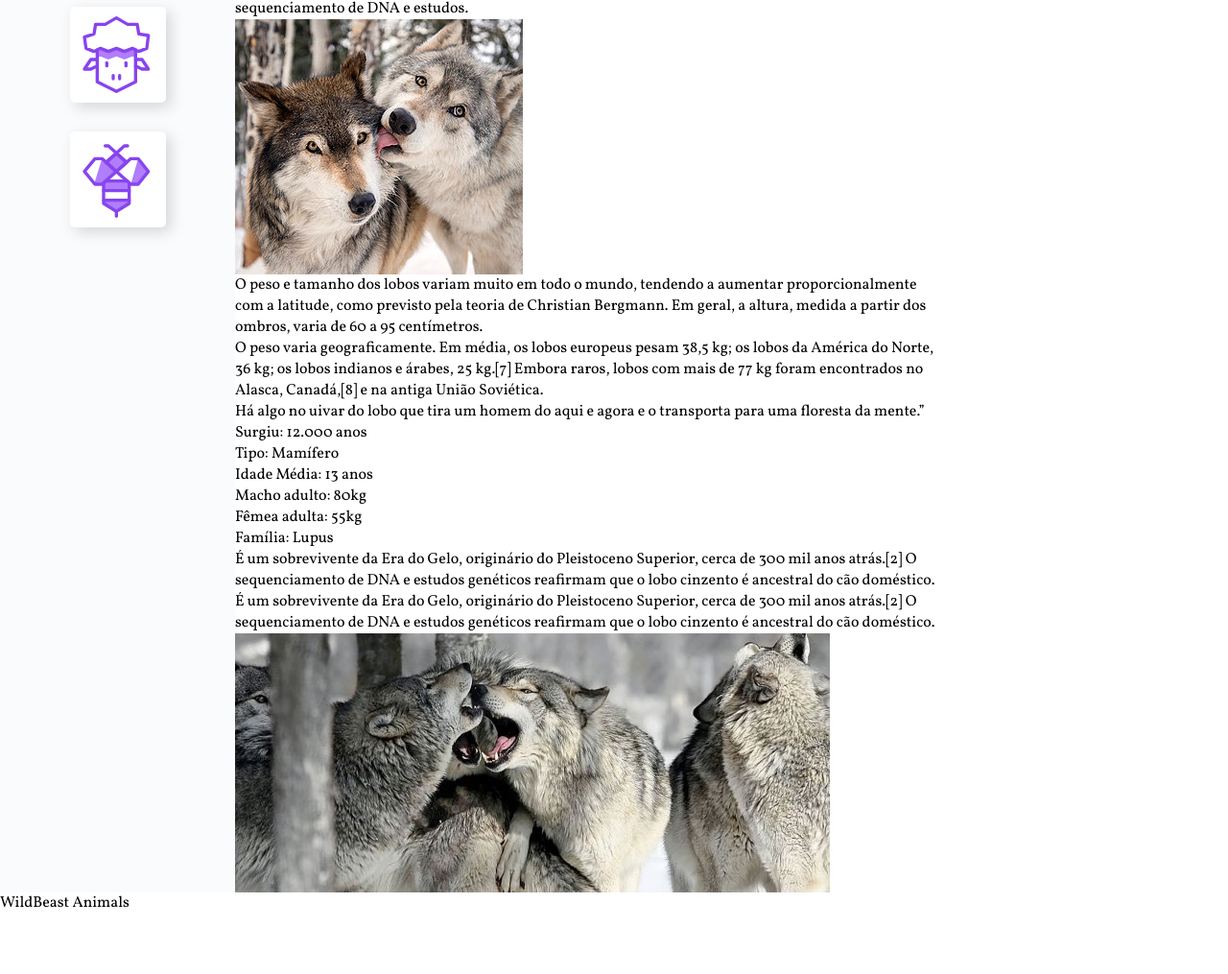
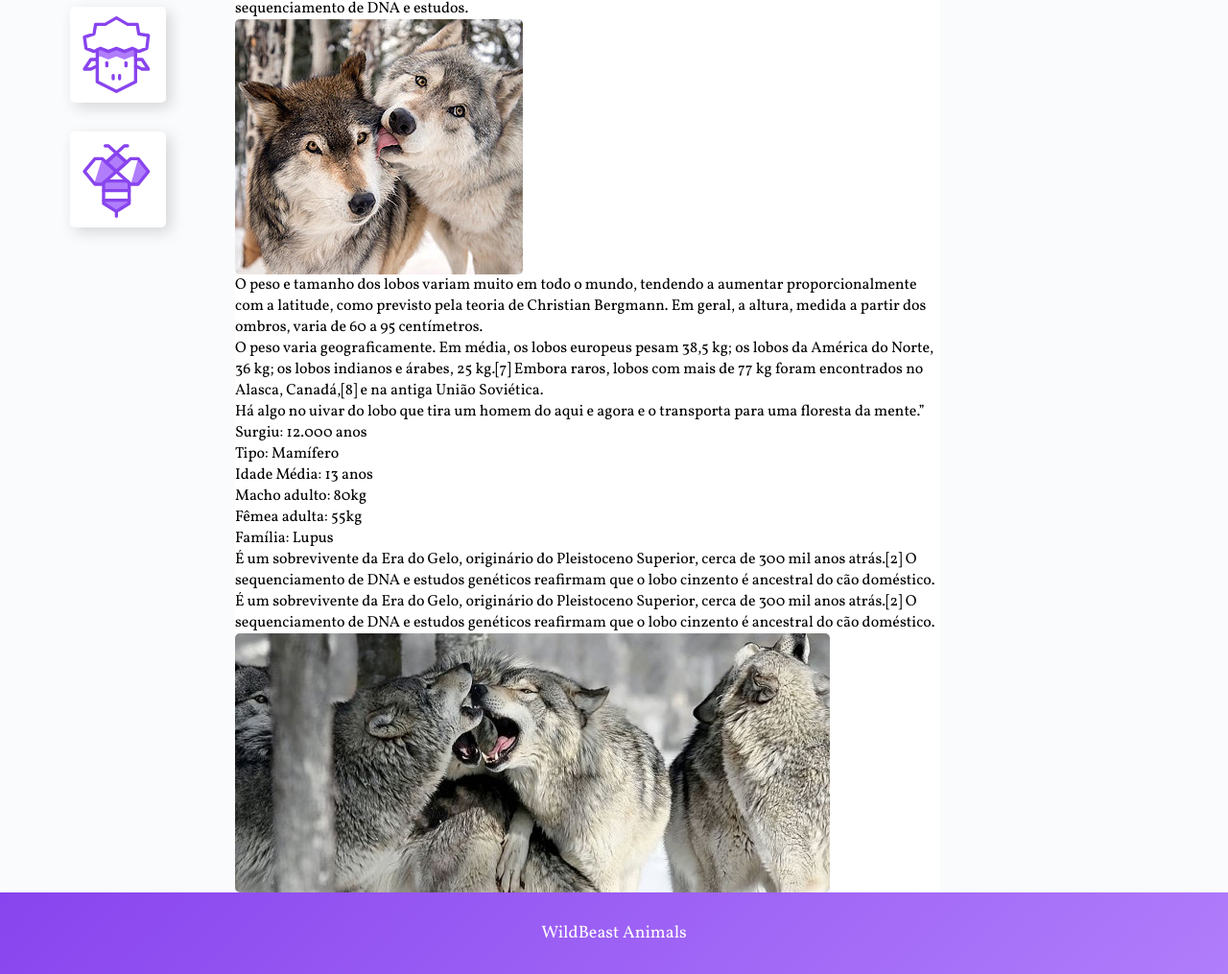
Before and after one commit to KaioCosta62/wildbeast, a plain HTML site: page index.html in a window 1280 px wide. Shown: the part 648-1663 px from the top of the page at 96% size. Before the commit the page ends 1600 px from the top, so only its background shows below. Drawn offline with Linux system fonts and the light colour scheme.

Commit message:
estilizando o footer e a area de anuncios

```diff
--- a/css/style.css
+++ b/css/style.css
@@ -18,6 +18,7 @@ a{
 img{
   display: block;
   max-width: 100%;
+  border-radius: 5px;
 }
 
 body{
@@ -101,10 +102,28 @@ body{
   grid-area: content;
 }
 
+
+/* Anuncios */
+
 .anuncios{
   grid-area: anuncios;
+  background: #fafbfc;
+  display: grid;
+  align-content: flex-start;
+  gap: 30px;
+  padding: 30px;
 }
 
+
+/* Footer */
 .footer{
   grid-area: footer;
+  background: linear-gradient(135deg, #8844ee, #b07dfb);
+  padding: 30px;
 }
+
+.footer p{
+  text-align: center;
+  color: #fff;
+  font-size: 1.125em;
+}
```
